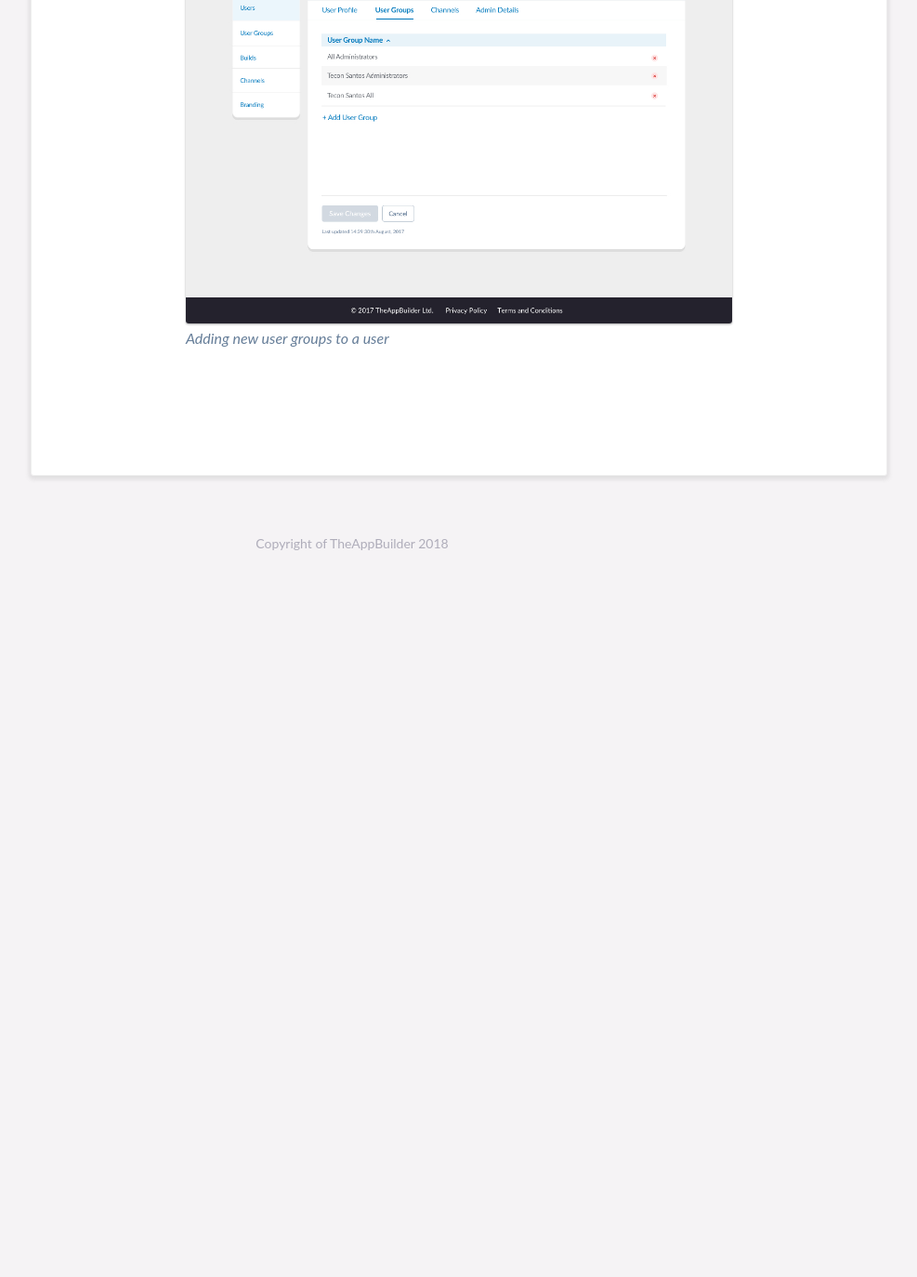
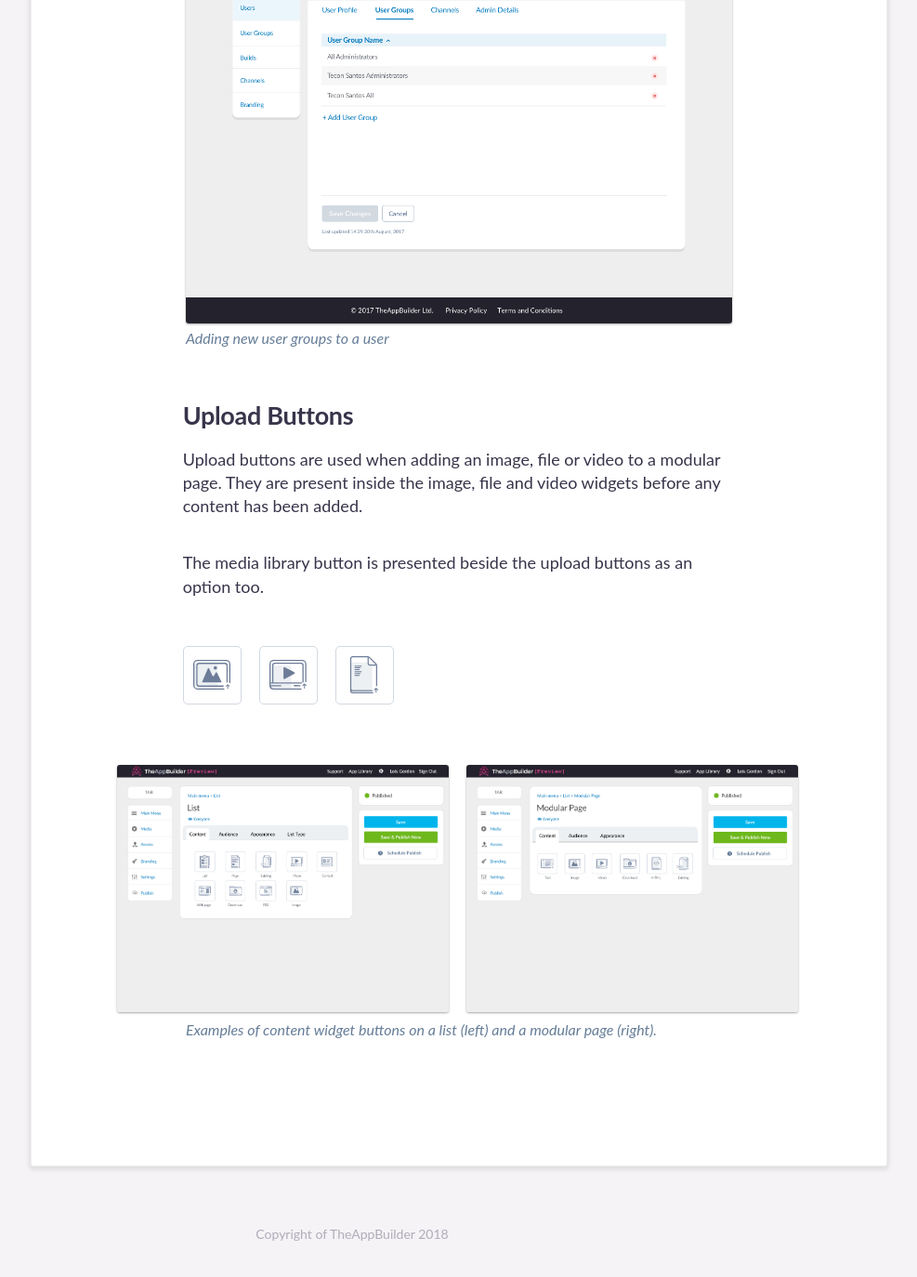
Before and after one commit to TheAppBuilderTeam/tab-pattern-library, a Jekyll site: the page built from cms/buttons/index.html, in a window 1280 px wide and 1400 px high, scrolled down 3539 px. Shown: the top 1374 px of the window at 93% size, without its empty margins (261-1248 px from the left). Built offline with Jekyll 4.4.1, drawn with Linux system fonts in a browser that asks for light colours; some web fonts are replaced; before the commit the page ends 4196 px from its top, so only the background shows below that.

Commit message:
adding upload buttons

```diff
--- a/cms/buttons/index.html
+++ b/cms/buttons/index.html
@@ -93,3 +93,19 @@
     <img src="{{ site.baseurl }}/assets/images/cms/buttons/links-add-new-group.jpg" alt="Adding new user groups to a user" /img>
     <p class="caption">Adding new user groups to a user</p>
 </div>
+
+<!--------- upload buttons ------------------------>
+
+<h2>Upload Buttons</h2>
+<p>Upload buttons are used when adding an image, file or video to a modular page. They are present inside the image, file and video widgets before any content has been added.</p>
+<p>The media library button is presented beside the upload buttons as an option too.</p>
+<div class="main__content__block textWidth padding__50" markdown="0">
+    <button class="button--widget button--widget--content"><img src="{{ site.baseurl }}/assets/images/cms/new_icons/upload_image_icon.svg"></button>
+    <button class="button--widget button--widget--content"><img src="{{ site.baseurl }}/assets/images/cms/new_icons/upload_video_icon.svg"></button>
+    <button class="button--widget button--widget--content"><img src="{{ site.baseurl }}/assets/images/cms/new_icons/upload_file_icon.svg"></button>
+</div>
+<div class="imageContainer imageContainer--two padding__50">
+    <img src="{{ site.baseurl }}/assets/images/cms/new_icons/content_widget_list_example.jpg" alt="list" /img>
+    <img src="{{ site.baseurl }}/assets/images/cms/new_icons/content_widget_page_example.jpg" alt="modular page" class="last" /img>
+    <p class="caption">Examples of content widget buttons on a list (left) and a modular page (right).</p>
+</div>
```
Also changed, not shown: assets/images/cms/new_icons/upload_file_icon.svg (added), assets/images/cms/new_icons/upload_image_icon.svg (added), assets/images/cms/new_icons/upload_video_icon.svg (added).
